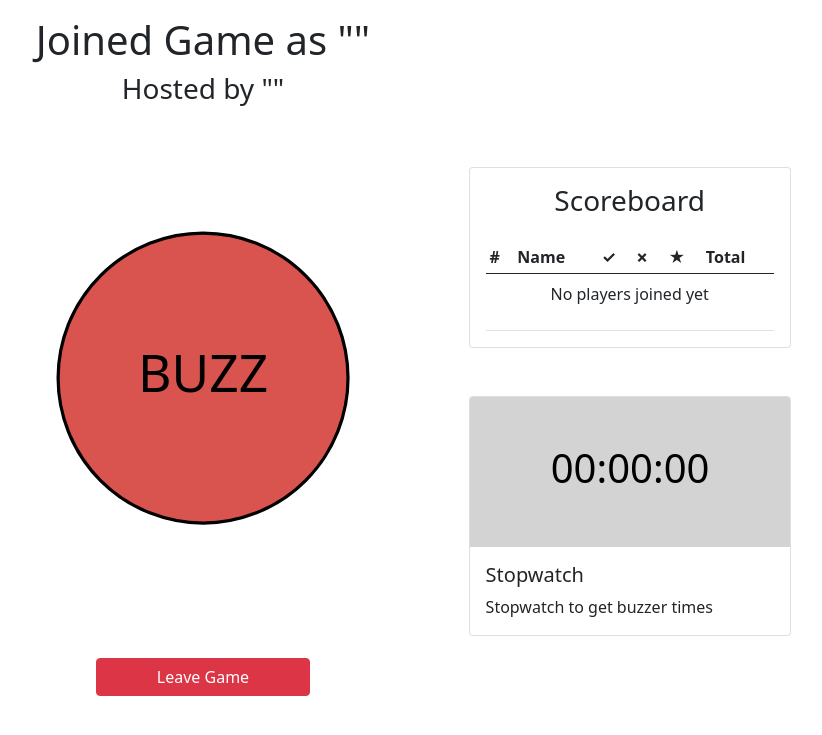
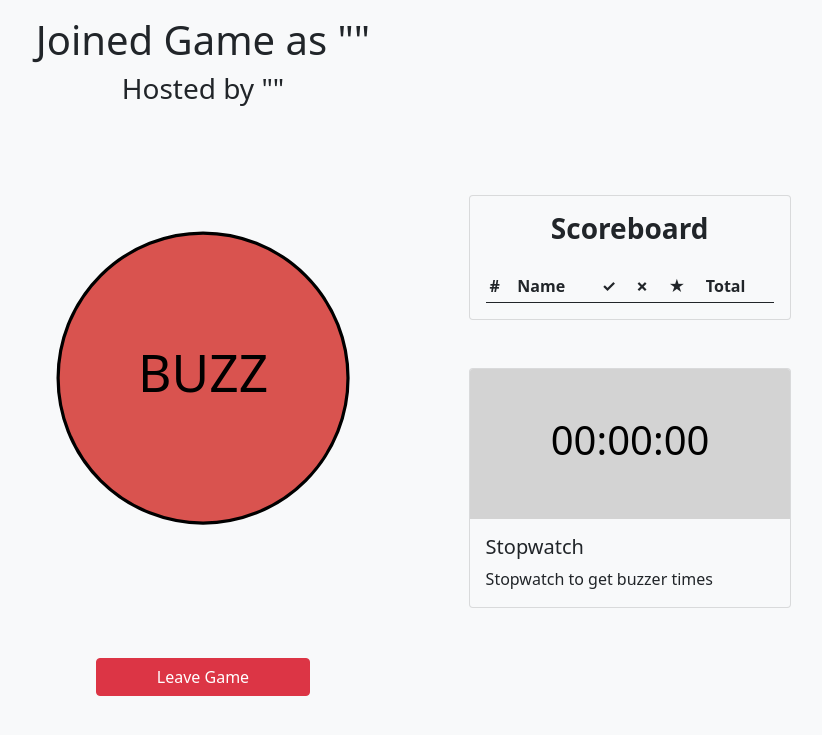
Before and after one commit to marekhummel/buzzerpy, a Flask app: template buzzapp/templates/join.html in a window 1280 px wide. Shown: the top 735 px of the page, without its empty margins (437-1259 px from the left). Run offline with Flask 2, Linux system fonts and the light colour scheme; the template is opened without the code that fills it, so the values that code supplies are empty; some libraries are stand-ins or nearby versions.

Commit message:
Changed coloring slightly

```diff
--- a/buzzapp/templates/join.html
+++ b/buzzapp/templates/join.html
@@ -17,7 +17,7 @@
     <script src="{{url_for('static', filename='scripts.js')}}?"></script>
     <script src="{{url_for('static', filename='stopwatch.js')}}?"></script>
 
-    <!-- <script src="../static/scripts.js"></script> -->
+    <script src="../static/scripts.js"></script>
     <script type="text/javascript" charset="utf-8">
         var socket = io();
         var buzzer_clicked = false;
@@ -27,22 +27,6 @@
         // Connect and disconnect player
         window.onload = function () {
             socket.emit('game_joined', { playername: name });
-
-            // var players = [
-            //     { "name": "Ali", "has_buzzed": true, "buzz_time": 5, "buzz_time_sw": "01.78 secs", "correct_answers": 4, "wrong_answers": 0, "bonus_points": 10, "pts": 50 },
-            //     { "name": "Anna", "has_buzzed": true, "buzz_time": 10, "buzz_time_sw": "02.93 secs", "correct_answers": 7, "wrong_answers": 2, "bonus_points": 0, "pts": 60 },
-            //     { "name": "Gordon", "has_buzzed": true, "buzz_time": 20, "buzz_time_sw": "04.12 secs", "correct_answers": 2, "wrong_answers": 4, "bonus_points": 40, "pts": 40 },
-            //     { "name": "Marlon", "has_buzzed": true, "buzz_time": 35, "buzz_time_sw": "07.75 secs", "correct_answers": 3, "wrong_answers": 1, "bonus_points": 10, "pts": 35 },
-            //     { "name": "Nico", "has_buzzed": false, "buzz_time": 0, "buzz_time_sw": null, "correct_answers": 4, "wrong_answers": 2, "bonus_points": 15, "pts": 45 },
-            //     { "name": "Sören", "has_buzzed": false, "buzz_time": 0, "buzz_time_sw": null, "correct_answers": 4, "wrong_answers": 2, "bonus_points": 20, "pts": 50 }
-            // ];
-
-            // var new_ul = create_player_list(players, 2, "playerlist", false);
-            // document.getElementById("playerlist").replaceWith(new_ul);
-
-            var new_table = create_scoreboard([], "scoreboard");
-            document.getElementById("scoreboard").replaceWith(new_table);
-
         };
 
         window.onbeforeunload = function () {
@@ -126,8 +110,7 @@
     </script>
 </head>
 
-<body>
-
+<body class="bg-light">
     <div class="container-fluid">
         <div class="row mt-3">
             <div class="col-xl">
@@ -141,7 +124,6 @@
         </div>
 
         <div class="row align-items-center" style="min-height: 60vh;">
-
             <div class="col-xl-4 mx-auto">
                 <div id="playerlist"></div>
             </div>
@@ -156,9 +138,9 @@
             </div>
 
             <div class="col-xl-4">
-                <div class="card mb-5 mx-auto" style="width: 80%;">
+                <div class="card bg-light mb-5 mx-auto" style="width: 80%;">
                     <div class="card-body">
-                        <h3 class="card-title text-center font-weight-bold">Scoreboard</h5>
+                        <h3 class="card-title text-center fw-bold">Scoreboard</h5>
                             <table class="table table-sm card-text mt-4">
                                 <thead>
                                     <tr>
@@ -176,7 +158,7 @@
                 </div>
 
 
-                <div class="card mx-auto" style="width: 80%;">
+                <div class="card bg-light mx-auto" style="width: 80%;">
                     <svg class="card-img-top">
                         <g>
                             <rect width="100%" height="100%" fill="lightgray" />
```
Also changed, not shown: buzzapp/templates/host.html (+1 -21 lines), 1 other file.
